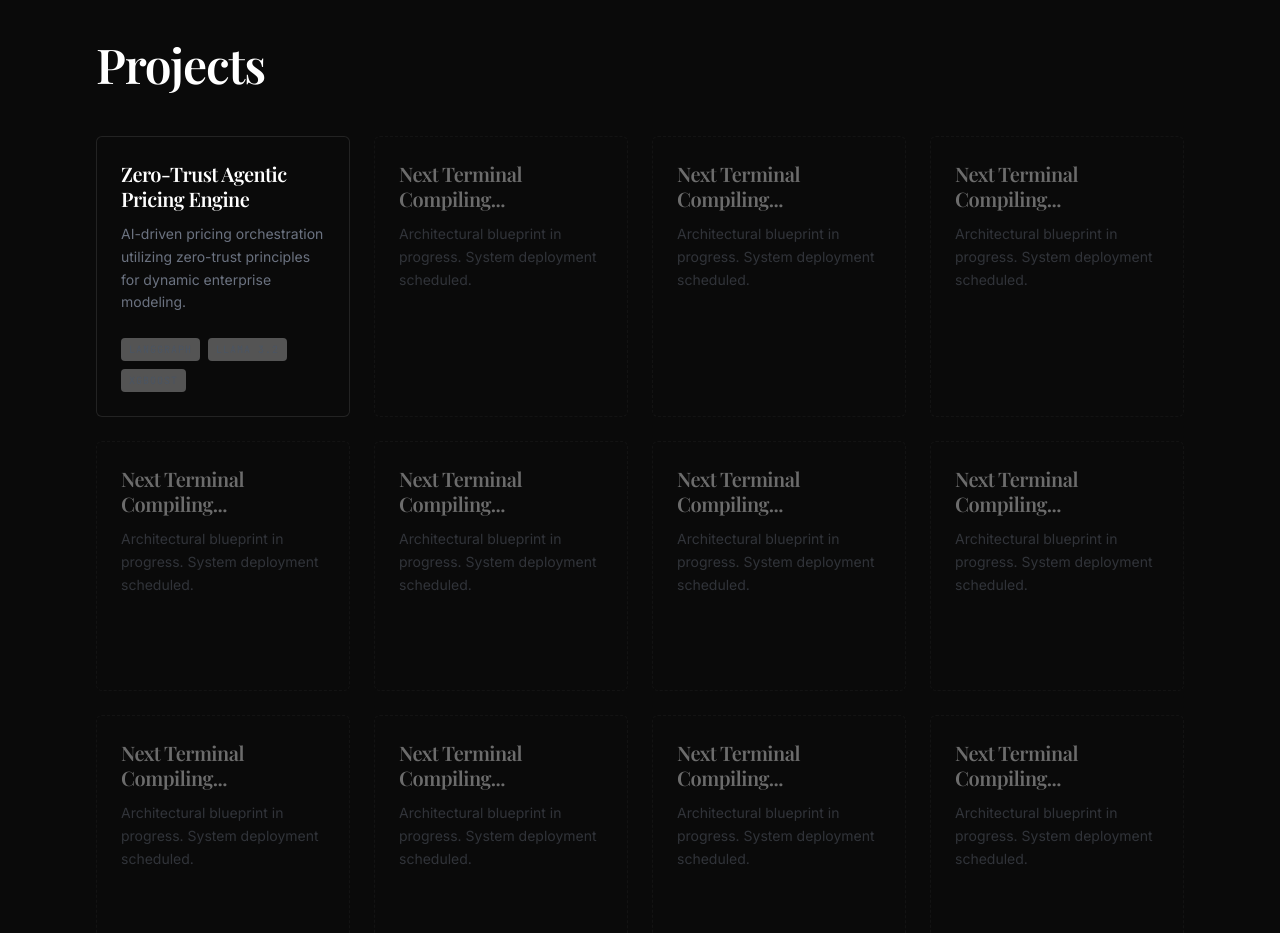
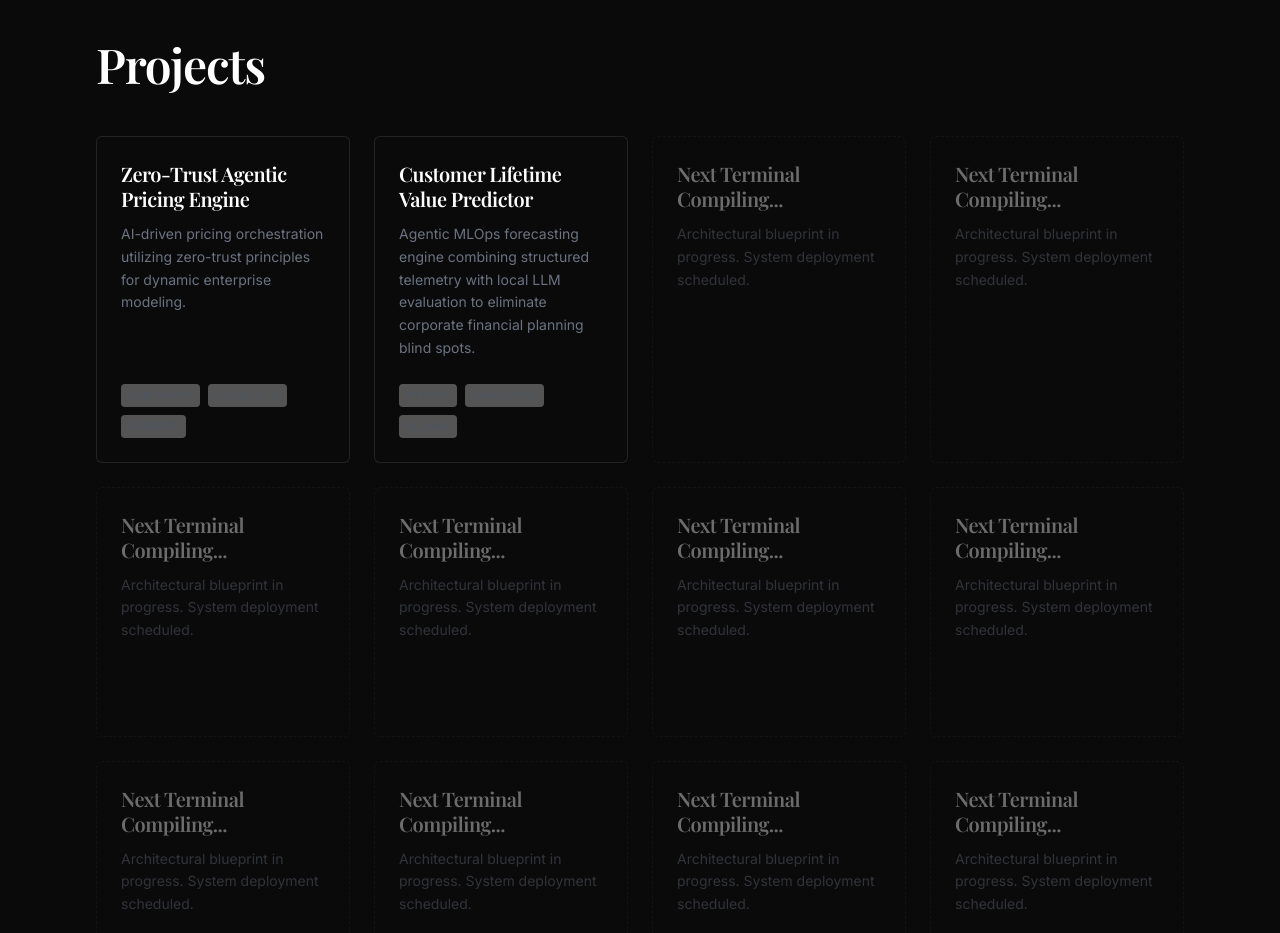
Before and after one commit to lawrenceemenike/porfolio-website, a React (Vite) app: page / in a window 1280 px wide. Shown: the part 2720-3653 px from the top of the page. Built offline with nearby package versions, Linux system fonts and the light colour scheme; a web font is replaced by a local one.

Commit message:
feat: add Customer Lifetime Value Predictor project to portfolio data

```diff
--- a/src/data/portfolioData.js
+++ b/src/data/portfolioData.js
@@ -22,9 +22,50 @@ export const projectsData = [
       lessons_learned: "Non-deterministic models cannot be trusted with financial math. Decoupling the LLM's reasoning from the actual mathematical calculation is mandatory for enterprise safety."
     }
   },
-  // Automatically generate the 15 placeholders for the 4x4 grid
-  ...Array.from({ length: 15 }, (_, i) => ({
-    id: i + 2,
+  {
+    id: 2,
+    title: "Customer Lifetime Value Predictor",
+    short_desc: "Agentic MLOps forecasting engine combining structured telemetry with local LLM evaluation to eliminate corporate financial planning blind spots.",
+    tech_stack: [
+      "Python",
+      "LangGraph",
+      "Ollama",
+      "Gemma 12B",
+      "XGBoost",
+      "MLflow",
+      "ChromaDB"
+    ],
+    github_link: "https://github.com/lawrenceemenike/Agentic-CLV-Engine",
+    screenshots_link: "https://github.com/lawrenceemenike/Agentic-CLV-Engine/tree/main/screenshots",
+    case_study: {
+      executive_summary: "Architected and deployed a stateful multi-agent LangGraph engine that dynamically calculates forward-looking Customer Lifetime Value (CLV). By integrating a local Gemma 12B LLM via Ollama for unstructured qualitative reasoning alongside a deterministic XGBoost quantitative baseline, the system successfully bounds non-deterministic LLM output within strict financial mathematical constraints.",
+      business_problem: "Enterprise B2B organizations suffer from 'Silent Churn', where Financial Planning & Analysis (FP&A) teams rely on lagging historical metrics. By the time utilization drops register on the general ledger, the account is already unrecoverable, causing severe cash-flow forecasting variance and bloated Customer Acquisition Costs (CAC).",
+      why_it_matters: "Accurate, real-time CLV forecasting directly dictates capital allocation efficiency. By shifting from reactive to predictive churn modeling, the organization can dynamically enforce CAC ceilings and deploy targeted Customer Success interventions, defending product margins and protecting the recurring revenue multiples critical to corporate valuation.",
+      my_role: [
+        {
+          role: "AI Product Manager",
+          action: "Authored the core product requirements encompassing four main Epics: Epic 1 (Multimodal Data Ingestion & Feature Engineering), Epic 2 (Agentic Cognitive Graph Orchestrator), Epic 3 (Security & Governance Pipeline), and Epic 4 (Observability & Continuous Evaluation). Defined the user stories for quantitative telemetry limits, unstructured RAG staging, and dynamic CAC constraints."
+        },
+        {
+          role: "AI Architect",
+          action: "Designed a decoupled multi-agent topology combining a statistical Quant Node (XGBoost) and a cognitive Context Node (Ollama/Gemma 12B). Architected the strict Security & Governance layer integrating NER/Regex PII masking, a deterministic mathematical clipping gate, a Human-In-The-Loop (HITL) pause queue for >30% Tier-1 financial shifts, and a cryptographic SHA-256 audit ledger."
+        },
+        {
+          role: "AI Engineer",
+          action: "Implemented the local Ollama/Gemma integration, configured the HuggingFace/ChromaDB RAG vector space, built the custom regex/NER text pre-processing pipelines, and wired the MLflow evaluation tracing."
+        }
+      ],
+      discovery_process: "A deep-dive audit of historical subscription records and raw CRM text logs uncovered a hidden but highly predictive pattern: an early correlation between feature utility decay, isolated support ticket spikes, and eventual revenue contraction. The data proved that qualitative account executive notes often signaled churn months before quantitative telemetry did.",
+      solution_architecture: "A highly decoupled LangGraph state machine workflow: the 'Quant Node' initially processes structured telemetry (tenure, fee, user ratio) through an XGBoost regression model to establish a Baseline CLV. The state then routes to the 'Context Node', which utilizes ChromaDB RAG retrieval and a local Gemma 12B instance to generate a qualitative risk score (0.0 - 1.0). The final 'Orchestrator Node' mathematically synthesizes these variables, adjusting the baseline valuation downwards if severe churn sentiment is detected.",
+      governance_security: "To achieve production readiness, a rigorous 'security_governance.py' module intercepts the final LangGraph state. Raw CRM ingestion is sanitized by a Regex/SpaCy NER pipeline that strips emails, phone numbers, and redacts [PERSON]/[ORG] entities to prevent PII leakage. Post-inference, a deterministic mathematical clipping layer applies hard floors, and a Human-In-The-Loop (HITL) gate automatically pauses execution and queues the payload if a Tier-1 account experiences a valuation shift >30%. Finally, all payloads generate a SHA-256 cryptographic audit trail aligned with the NIST AI RMF.",
+      commercial_intel_layer: "Real-time product telemetry signals (like feature utilization rates) and unstructured CRM logs are continuously synthesized by the graph orchestrator. This produces a unified, human-readable Account Vulnerability Score and computes a live 'Dynamic CAC Limit', instantly telling the commercial team exactly how much capital is safe to deploy to save the account.",
+      results: "The engine demonstrated immediate clarity over traditional FP&A forecasts. For 'Vanguard Logistics', the quantitative baseline predicted a $76,650 CLV. However, the Context Node flagged a severe risk score of 0.75 due to a resigned technical champion and integration stalls. The cognitive graph overrode the baseline, compressing the forward CLV to $49,822 and violently restricting the Dynamic CAC Cap to $7,473 to prevent cash burn. Conversely, for 'Apex Financial Corp', the orchestrator validated a healthy risk score of 0.1, boosting the CLV to $215,942 with a $32,391 CAC Cap. This proves the system's ability to stabilize ledger forecasting variance using real-time qualitative context.",
+      lessons_learned: "Non-deterministic LLM models cannot be blindly trusted to execute raw financial calculations. By forcefully decoupling the math from the language generation—and embedding a cryptographic SHA-256 audit trail alongside SHAP explainability matrices directly into the pipeline's MLflow artifacts—we transformed an unpredictable AI experiment into a hardened, boardroom-ready financial engine."
+    }
+  },
+  // Automatically generate the 14 placeholders for the 4x4 grid
+  ...Array.from({ length: 14 }, (_, i) => ({
+    id: i + 3,
     title: "Next Terminal Compiling...",
     short_desc: "Architectural blueprint in progress. System deployment scheduled.",
     tech_stack: ["Awaiting Stack"],
```
